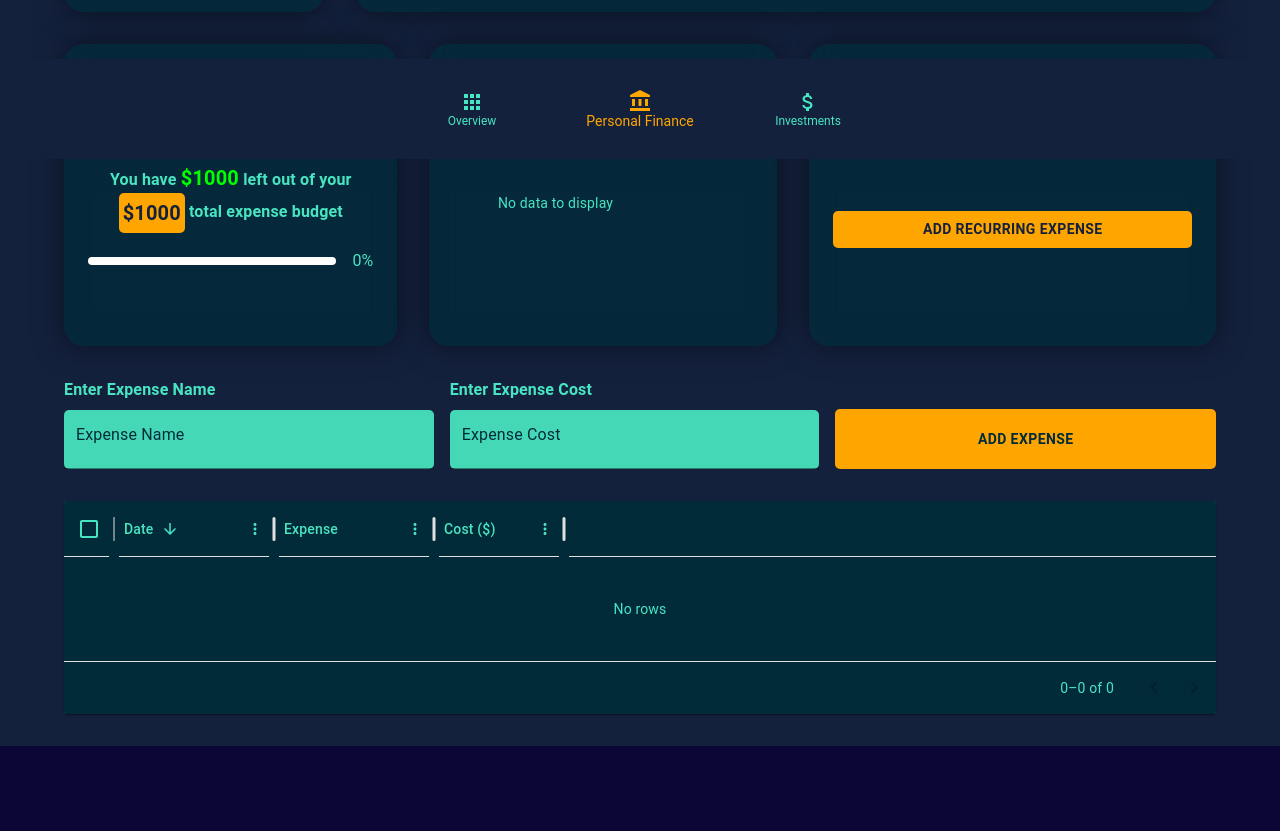
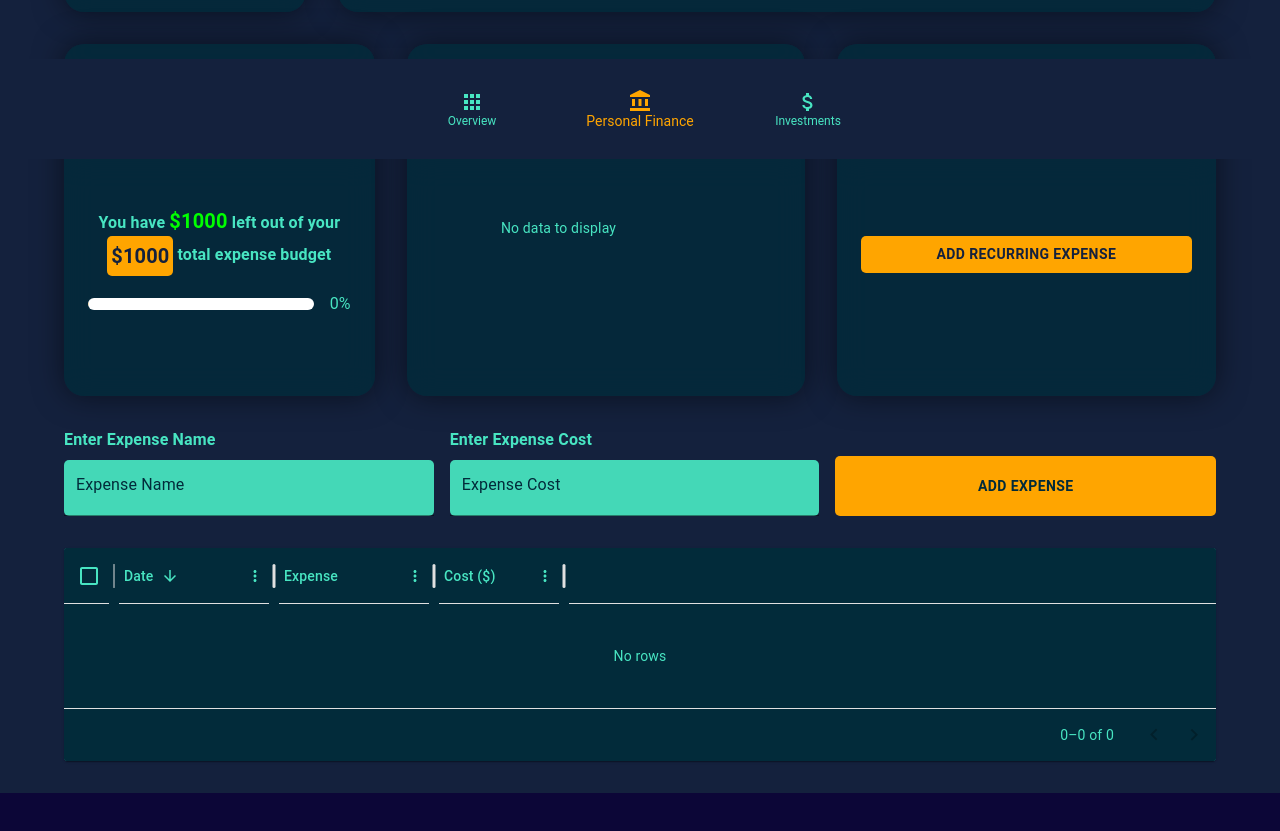
Before and after one commit to jonathancklee1/mynance, a React (Vite) app: page /personal-finance in a window 1280 px wide. Shown: the part 641-1472 px from the top of the page. Before the commit the page ends 1451 px from the top, so only its background shows below. Built offline with nearby package versions, Linux system fonts and the light colour scheme.

Commit message:
Additional fixes to theme

```diff
--- a/src/components/finance-components/AssetsBlock.tsx
+++ b/src/components/finance-components/AssetsBlock.tsx
@@ -85,11 +85,7 @@ function AssetsBlock({ isEditable }: { isEditable?: boolean }) {
                                     height={20}
                                     bgcolor={asset.color}
                                 ></Box>
-                                <Typography
-                                    variant="body2"
-                                    color={"secondary.contrastText"}
-                                    flexGrow={1}
-                                >
+                                <Typography variant="body2" flexGrow={1}>
                                     {asset.name}
                                 </Typography>
                                 <Typography variant="body1">
--- a/src/components/finance-components/ExpensePieBlock.tsx
+++ b/src/components/finance-components/ExpensePieBlock.tsx
@@ -42,7 +42,7 @@ function ExpensePieBlock() {
                 series={[
                     {
                         data: expensePieData,
-                        cx: 150,
+                        cx: 175,
                         cy: 100,
                         valueFormatter: (params) => {
                             const total = expensePieData.reduce(
@@ -54,8 +54,8 @@ function ExpensePieBlock() {
                         },
                     },
                 ]}
-                width={300}
-                height={200}
+                width={350}
+                height={250}
                 slotProps={{
                     legend: { hidden: true },
                     popper: {
--- a/src/components/finance-components/ExpensesTableBlock.tsx
+++ b/src/components/finance-components/ExpensesTableBlock.tsx
@@ -71,10 +71,6 @@ function ExpensesTableBlock() {
                         fullWidth
                         size="small"
                         colourVariant="secondary"
-                        sx={{
-                            input: { color: "text.primary", fontSize: 24 },
-                            backgroundColor: "secondary.main",
-                        }}
                         onChange={(e) => setExpenseName(e.target.value)}
                     />
                 </Box>
@@ -95,10 +91,6 @@ function ExpensesTableBlock() {
                         color="secondary"
                         size="small"
                         colourVariant="secondary"
-                        sx={{
-                            input: { color: "text.primary", fontSize: 24 },
-                            backgroundColor: "secondary.main",
-                        }}
                         onChange={(e) => setExpenseCost(e.target.value)}
                     />
                 </Box>
@@ -179,6 +171,12 @@ function ExpensesTableBlock() {
                         height: "60px",
                         marginTop: 2,
                         fontWeight: "bold",
+                        backgroundColor: "primary.light",
+                        color: "text.secondary",
+                        "@media (min-width: 1024px)": {
+                            width: "20%",
+                            float: "right",
+                        },
                     }}
                     onClick={() =>
                         handleRowSelection(selectedRows, deleteExpenses)
--- a/src/components/finance-components/ProgressBlock.tsx
+++ b/src/components/finance-components/ProgressBlock.tsx
@@ -118,7 +118,7 @@ function ProgressBarWithLabel({ expense, budget }: ProgressBarWithLabelProps) {
                     flex: 1,
                     "&.MuiLinearProgress-root": {
                         background: "#FFF",
-                        height: 8,
+                        height: 12,
                         borderRadius: 5,
                     },
                     "& .MuiLinearProgress-bar": {
@@ -127,7 +127,9 @@ function ProgressBarWithLabel({ expense, budget }: ProgressBarWithLabelProps) {
                     },
                 }}
             />
-            <Typography variant="body1">{expensePercentage}%</Typography>
+            <Typography variant="body1">
+                {expensePercentage > 100 ? 100 : expensePercentage}%
+            </Typography>
         </Box>
     );
 }
--- a/src/components/investment-components/InvestmentTableBlock.tsx
+++ b/src/components/investment-components/InvestmentTableBlock.tsx
@@ -213,6 +213,10 @@ function InvestmentTableBlock() {
                         fontWeight: "bold",
                         backgroundColor: "primary.light",
                         color: "text.secondary",
+                        "@media (min-width: 1024px)": {
+                            width: "20%",
+                            float: "right",
+                        },
                     }}
                     onClick={() =>
                         handleRowSelection(selectedRows, deleteInvestments)
--- a/src/components/investment-components/PortfolioPieBlock.tsx
+++ b/src/components/investment-components/PortfolioPieBlock.tsx
@@ -30,7 +30,7 @@ function PortfolioPieBlock() {
                 series={[
                     {
                         data: investmentPieData,
-                        cx: 150,
+                        cx: 175,
                         cy: 100,
                         valueFormatter: (params) => {
                             const percent = params.value / 100;
@@ -39,11 +39,11 @@ function PortfolioPieBlock() {
                     },
                 ]}
                 sx={{
-                    "@media (min-width: 1024px)": { scale: "1.3" },
+                    "@media (min-width: 1024px)": {},
                     "& text": { textAnchor: "start" },
                 }}
-                width={300}
-                height={200}
+                width={350}
+                height={250}
                 slotProps={{
                     legend: { hidden: true },
                     popper: {
--- a/src/main.tsx
+++ b/src/main.tsx
@@ -5,7 +5,8 @@ import App from "./App.tsx";
 import { BrowserRouter } from "react-router";
 import { ThemeProvider } from "@emotion/react";
 import { createTheme } from "@mui/material";
-const theme = createTheme({
+const themeVariant = localStorage.getItem("theme") ?? "dark";
+const theme1 = createTheme({
     palette: {
         primary: {
             main: "#14213d",
@@ -45,19 +46,8 @@ const theme = createTheme({
         MuiTextField: {
             styleOverrides: {
                 root: {
-                    color: "#fff",
                     backgroundColor: "#0C0637",
                     borderRadius: 5,
-                    "& .css-17est1k-MuiFormLabel-root-MuiInputLabel-root": {
-                        color: "#FFF",
-                    },
-                    "& .css-17est1k-MuiFormLabel-root-MuiInputLabel-root.Mui-focused":
-                        {
-                            color: "#FFF",
-                        },
-                    "& .css-tsjiwq-MuiFormLabel-root-MuiInputLabel-root": {
-                        color: "#FFF",
-                    },
                 },
             },
         },
@@ -65,7 +55,6 @@ const theme = createTheme({
             styleOverrides: {
                 root: {
                     backgroundColor: "primary.light",
-                    color: "secondary.contrastText",
                     borderRadius: 5,
                     fontWeight: "bold",
                 },
@@ -103,7 +92,7 @@ const theme = createTheme({
 });
 createRoot(document.getElementById("root")!).render(
     <StrictMode>
-        <ThemeProvider theme={theme}>
+        <ThemeProvider theme={themeVariant === "theme1" ? theme1 : theme1}>
             <BrowserRouter>
                 <App />
             </BrowserRouter>
--- a/src/pages/Dashboard.tsx
+++ b/src/pages/Dashboard.tsx
@@ -14,7 +14,6 @@ function Dashboard() {
     return (
         <>
             <NavBar />
-
             <Box
                 sx={{
                     px: 2,
@@ -25,7 +24,7 @@ function Dashboard() {
                     display: "grid",
                     gridTemplateColumns: "repeat(12, 1fr)",
                     gap: 2,
-                    marginBottom: 8,
+                    marginBottom: 10,
                     "@media (min-width: 1024px)": {
                         gridTemplateRows: "span 3 auto",
                         gap: 4,
--- a/src/pages/Finance.tsx
+++ b/src/pages/Finance.tsx
@@ -27,7 +27,7 @@ function Finance() {
                     display: "grid",
                     gridTemplateColumns: "repeat(12, 1fr)",
                     gap: 2,
-                    marginBottom: 8,
+                    marginBottom: 10,
                     "@media (min-width: 1024px)": {
                         gridTemplateRows: "span 3 auto",
                         gap: 4,
--- a/src/pages/Investments.tsx
+++ b/src/pages/Investments.tsx
@@ -31,7 +31,8 @@ function Investments() {
                     display: "grid",
                     gridTemplateColumns: "repeat(12, 1fr)",
                     gap: 2,
-                    marginBottom: 8,
+                    marginBottom: 10,
+
                     "@media (min-width: 1024px)": {
                         gridTemplateRows: "span 3 auto",
                         gap: 4,
```
